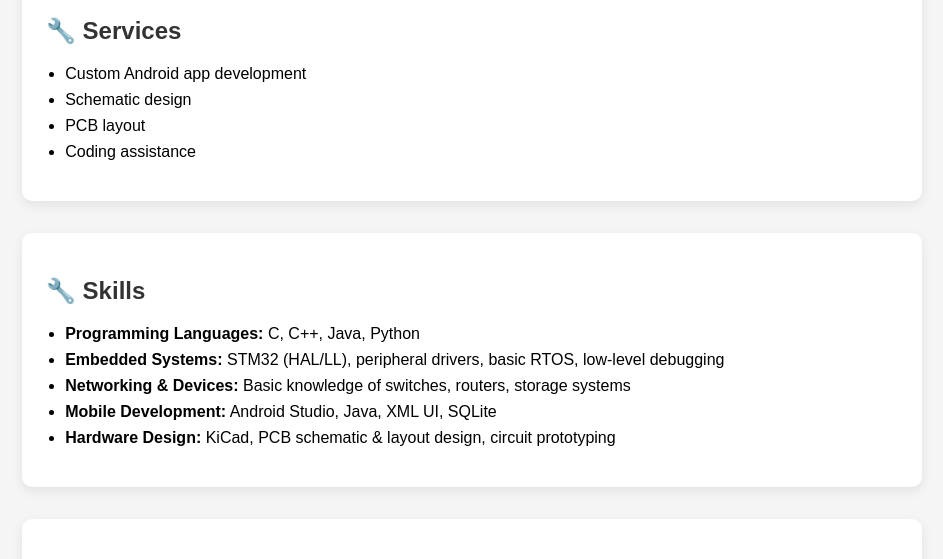
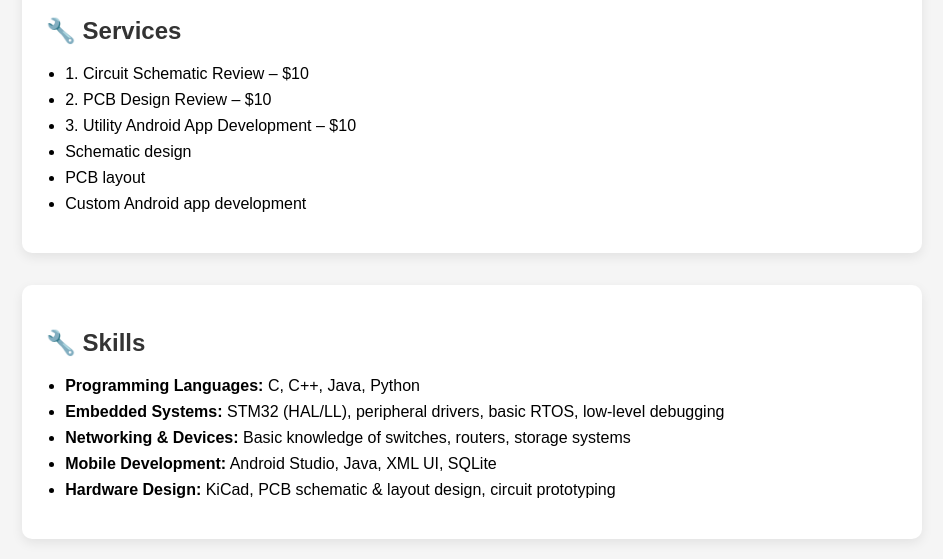
Before and after one commit to EmbeddedChan/EmbeddedChan.github.io, a plain HTML site: page index.html in a window 1280 px wide. Shown: the part 176-735 px from the top of the page, without its empty margins (168-1111 px from the left). Drawn offline with Linux system fonts and the light colour scheme.

Commit message:
更新 index.html

```diff
--- a/index.html
+++ b/index.html
@@ -51,10 +51,14 @@
       </p>
       <h2>🔧 Services</h2>
       <ul>
-        <li>Custom Android app development</li>
-        <li>Schematic design</li>
+
+
+<li>1. Circuit Schematic Review – $10</li>
+<li> 2. PCB Design Review – $10</li>
+<li> 3. Utility Android App Development – $10</li>
+    <li>Schematic design</li>
         <li>PCB layout</li>
-        <li>Coding assistance</li>
+<li>Custom Android app development</li>
       </ul>
     </div>
 
```
